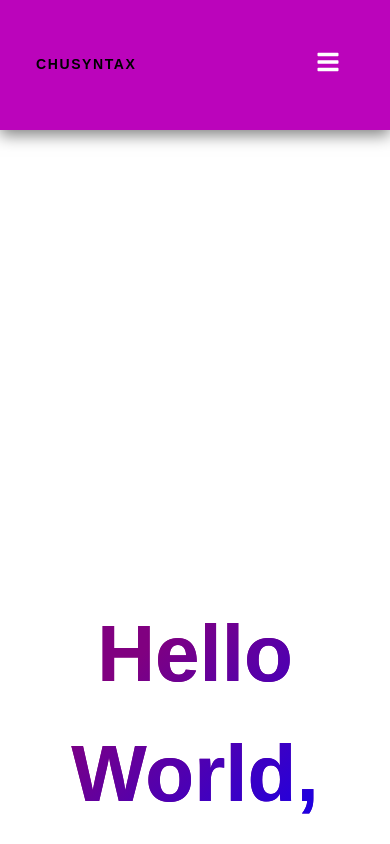
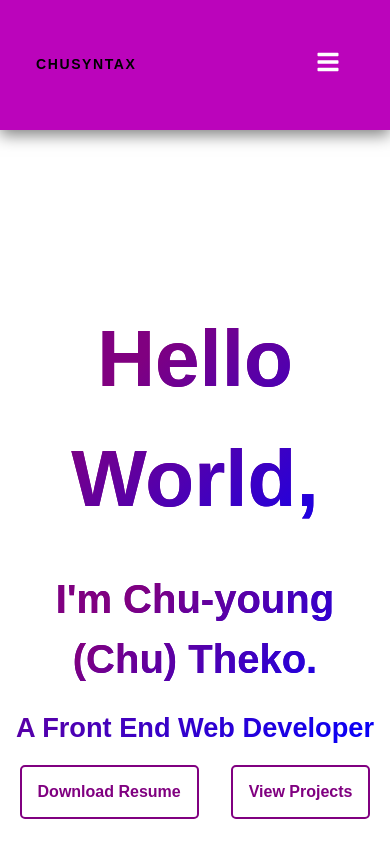
Before and after one commit to chusyntax/new-react-personal-portfolio, a React (Create React App) app: page / in a window 390 px wide. Shown: the top 844 px of the page. Built offline with nearby package versions, Linux system fonts and the light colour scheme.

Commit message:
added media queries and fixed responsiveness

```diff
--- a/src/CSS/ContactPage.module.css
+++ b/src/CSS/ContactPage.module.css
@@ -32,9 +32,9 @@ h1{
   font-size:3rem;
   text-align: center;
   display:flex;
-  padding-left:500px;
   align-items: center;
-  max-width:800px;
+  width:100%;
+  margin-top:2rem;
   background: -webkit-linear-gradient(315deg,purple 32%,#00f);
   background: -moz-linear-gradient(315deg,purple 32%,#00f 100%);
   background: linear-gradient(135deg,purple 32%,#00f);
@@ -280,6 +280,10 @@ textarea.input {
     grid-template-columns: 1fr;
   }
 
+  section{
+    margin-top:10rem;
+  }
+
   .contactInfo:before {
     bottom: initial;
     top: -75px;
@@ -360,7 +364,5 @@ textarea.input {
   .btn {
     padding: 0.45rem 1.2rem;
   }
-  section{
-    margin-top:55vh;
-  }
+
 }
--- a/src/CSS/Experience.module.css
+++ b/src/CSS/Experience.module.css
@@ -28,7 +28,7 @@ h2 {
   background: -webkit-linear-gradient(315deg,purple 32%,#00f);
   background: -moz-linear-gradient(315deg,purple 32%,#00f 100%);
   background: linear-gradient(135deg,purple 32%,#00f);
-  -webkit-text-fill-color: transparent;
+   -webkit-text-fill-color: transparent;
    -webkit-background-clip: text;
 }
 h3 {
@@ -185,7 +185,7 @@ Jobs
 @media screen and (max-width:800px){
 
 .section{
-  margin-top: 550vh;
+  margin-top: 15rem;
 }
 
 }
--- a/src/CSS/Footer.module.css
+++ b/src/CSS/Footer.module.css
@@ -20,6 +20,8 @@ footer{
   font-family: Nunito Sans,sans-serif;
   padding-top: 40px;
   color: white;
+  display:block;
+
 }
 .footer_content{
   display: flex;
@@ -80,3 +82,10 @@ footer{
   opacity: .4;
   font-weight: 200;
 }
+
+ @media screen and (max-width:798px){
+  footer{
+    display:none;
+
+  }
+}
--- a/src/CSS/Home.module.css
+++ b/src/CSS/Home.module.css
@@ -131,7 +131,7 @@ h3{
     .wave{
         display:none;
     }
-    section{
-        margin-bottom:5vh;
-    }
+    /* section{
+        margin-bottom:-15rem;
+    } */
 }
--- a/src/CSS/Projects.module.css
+++ b/src/CSS/Projects.module.css
@@ -1,7 +1,7 @@
 .projectsSection{
   position:relative;
   height:auto;
-  margin-top: 25vh;
+  margin-top: 10rem;
   font-family: Nunito Sans,sans-serif!important;
 }
 
@@ -79,7 +79,7 @@
     background:white;
     color:purple;
     border-radius: 5px;
-    transition:background 200ms ease-in, color 200ms ease-in;
+    transition: background 200ms ease-in, color 200ms ease-in;
   }
   .cardButton:hover{
     background:purple;
--- a/src/Pages/ContactPage.js
+++ b/src/Pages/ContactPage.js
@@ -15,7 +15,7 @@ function ContactPage() {
 fontWeight: '900',
 fontSize:'4rem',
 textAlign: 'center',
-margin:'2rem'
+marginTop:'0.5rem'
 
           }}>Contact Me</h1>
         <div className={styles.container}>
--- a/src/Pages/Projects.js
+++ b/src/Pages/Projects.js
@@ -202,11 +202,6 @@ cardImage={Images.card3}
   </Modal>
 </div>
 
-
-
-
-
-
 <div>
 
 <Card heading="Github Search"
```
